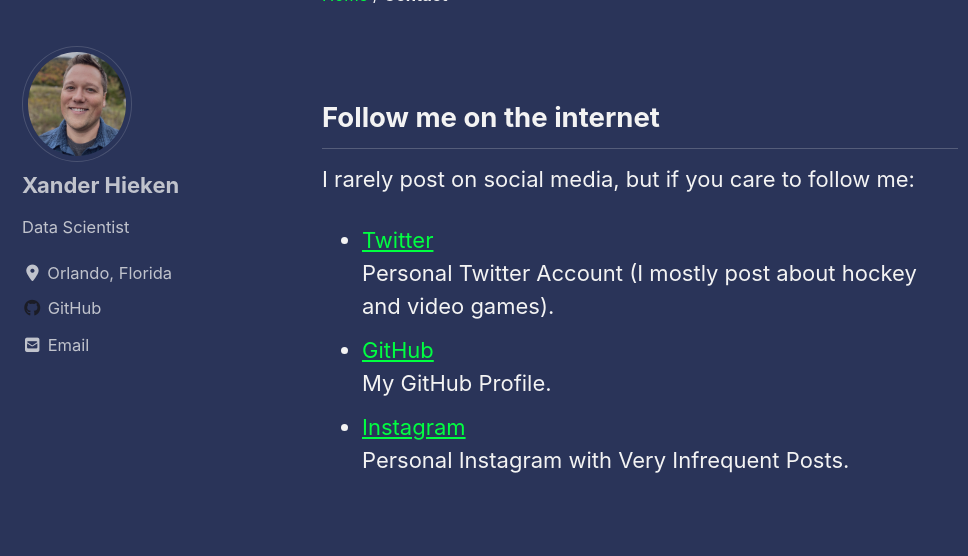
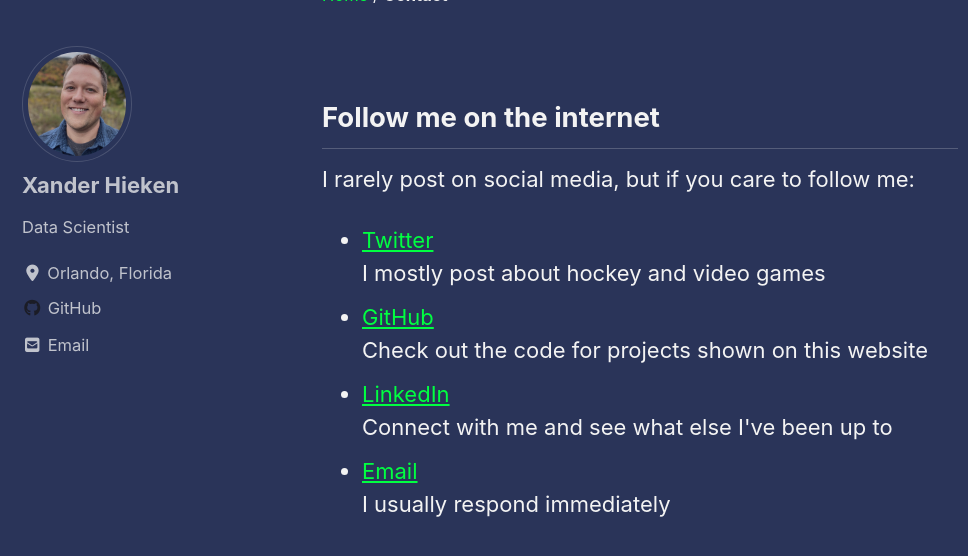
Before and after one commit to xanderhieken/xanderhieken.github.io, a Jekyll site: the page built from _pages/Contact.md, in a window 1280 px wide and 900 px high, scrolled down 470 px. Shown: the top 556 px of the window, without its empty margins (0-968 px from the left). Built offline with Jekyll 4.4.1, drawn with Linux system fonts in a browser that asks for light colours; cached includes are drawn as plain includes; nearby versions of some CDN libraries.

Commit message:
Update Contact.md

```diff
--- a/_pages/Contact.md
+++ b/_pages/Contact.md
@@ -16,19 +16,25 @@
   <li>
     <div class="text">
       <div class="name"><a href="https://twitter.com/XanderHieken" rel="nofollow">Twitter</a></div>
-      <div class="description">Personal Twitter Account (I mostly post about hockey and video games).</div>
+      <div class="description">I mostly post about hockey and video games</div>
     </div>
   </li>
   <li>
     <div class="text">
       <div class="name"><a href="https://github.com/xanderhieken" rel="nofollow">GitHub</a></div>
-      <div class="description">My GitHub Profile.</div>
+      <div class="description">Check out the code for projects shown on this website</div>
     </div>
   </li>
   <li>
     <div class="text">
-      <div class="name"><a href="https://www.instagram.com/xanderhieken/" rel="nofollow">Instagram</a></div>
-      <div class="description">Personal Instagram with Very Infrequent Posts.</div>
+      <div class="name"><a href="https://www.linkedin.com/in/xanderhieken/" rel="nofollow">LinkedIn</a></div>
+      <div class="description">Connect with me and see what else I've been up to</div>
+    </div>
+  </li>
+  <li>
+    <div class="text">
+      <div class="name"><a href="mailto:xanderhieken@gmail.com" rel="nofollow">Email</a></div>
+      <div class="description">I usually respond immediately</div>
     </div>
   </li>
 </ul>
```
